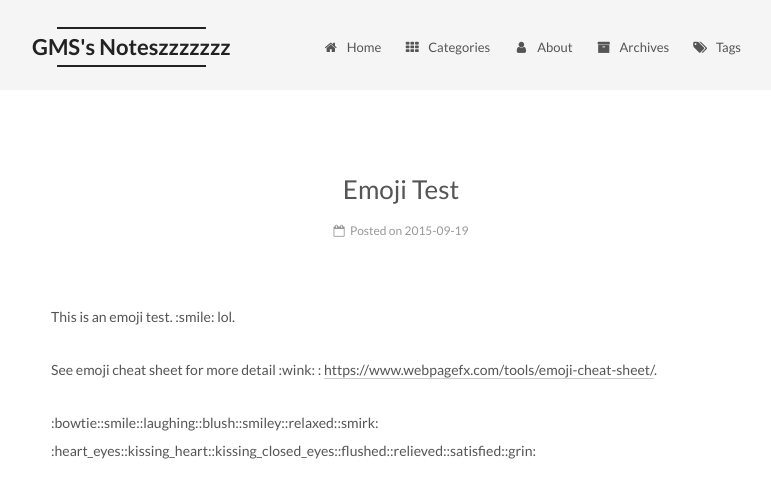
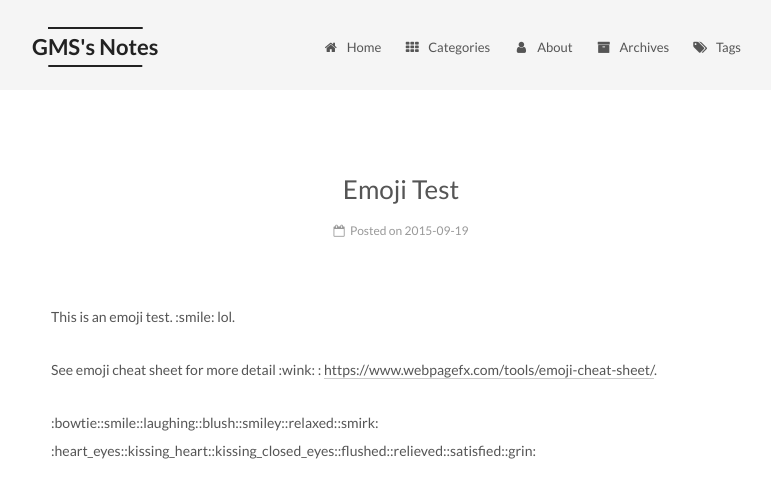
Before and after one commit to MasonGao/MasonGao.github.io, a Jekyll site: the page built from _posts/2015-09-19-emoji-test.md, in a window 1280 px wide, cut to the strip 100-590 px from the top of the page. Shown: the whole strip, without its empty margins (239-1010 px from the left). Built offline with Jekyll 4.4.1, drawn with Linux system fonts in a browser that asks for light colours.

Commit message:
Update _config.yml

```diff
--- a/_config.yml
+++ b/_config.yml
@@ -4,7 +4,7 @@
 # ---------------------------------------------------------------
 
 # Site
-title: GMS's Noteszzzzzzz
+title: GMS's Notes
 subtitle: 222
 description: 3333
 author: Mason Gao
```
